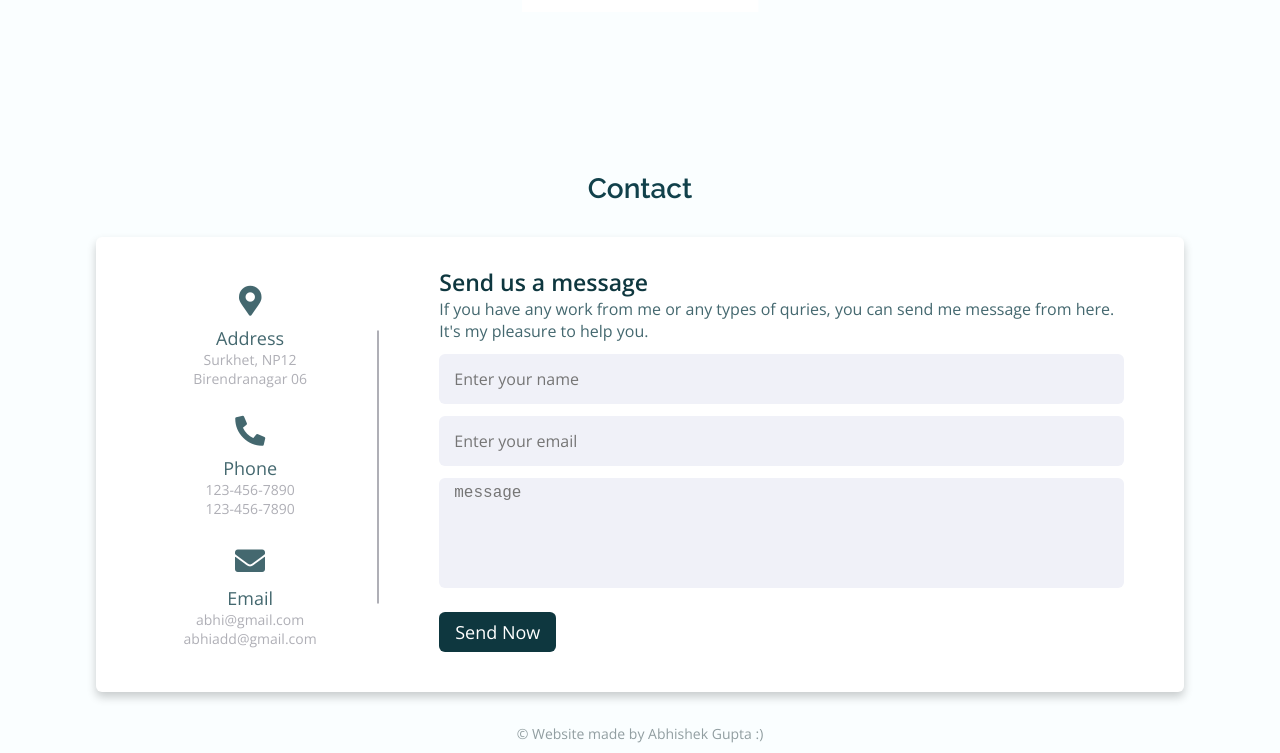
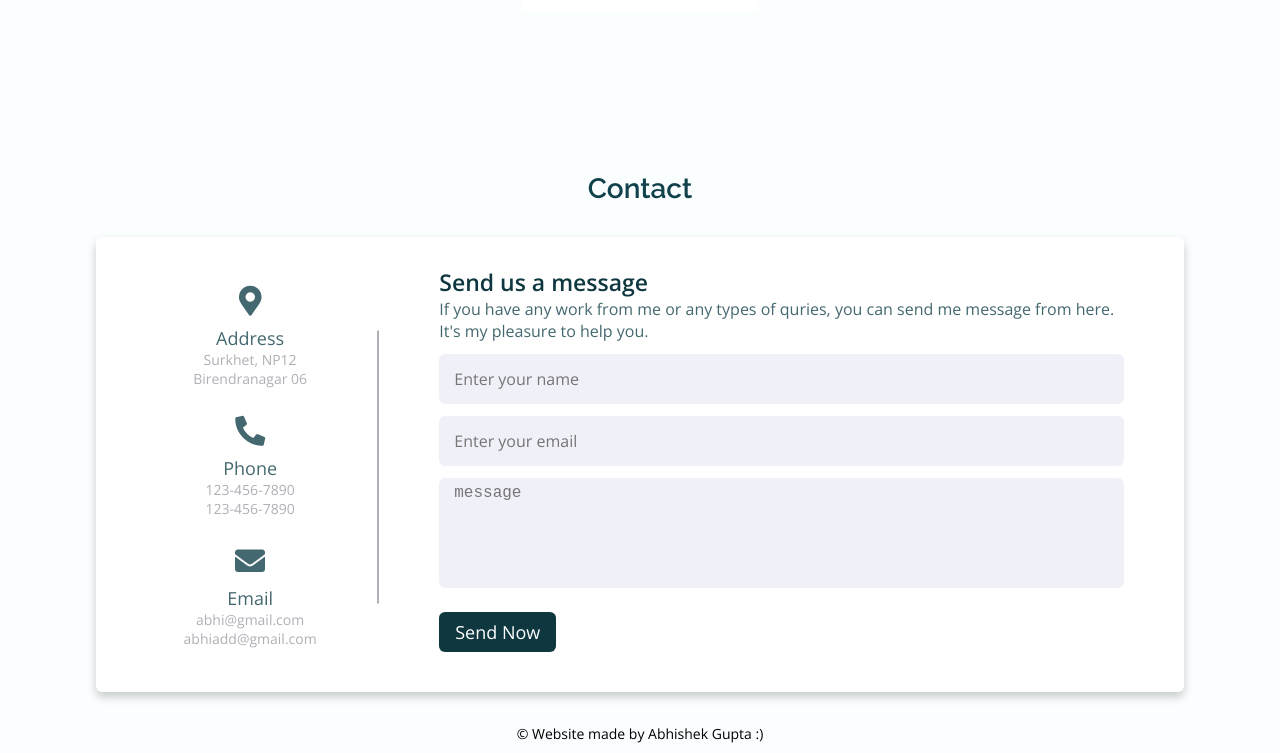
Before and after one commit to DAbhisheK123/Consultancy, a plain HTML site: page index.html in a window 1280 px wide. Shown: the part 1672-2425 px from the top of the page. Drawn offline with nearby package versions, Linux system fonts and the light colour scheme.

Commit message:
Update styles.css
new commit

```diff
--- a/assets/css/styles.css
+++ b/assets/css/styles.css
@@ -625,7 +625,7 @@ height: auto;
 .footer__copy {
   font-size: var(--small-font-size);
   margin-bottom:10px;
-  color: var(--text-color-light);
+  color: black;
 }
 
 
```
